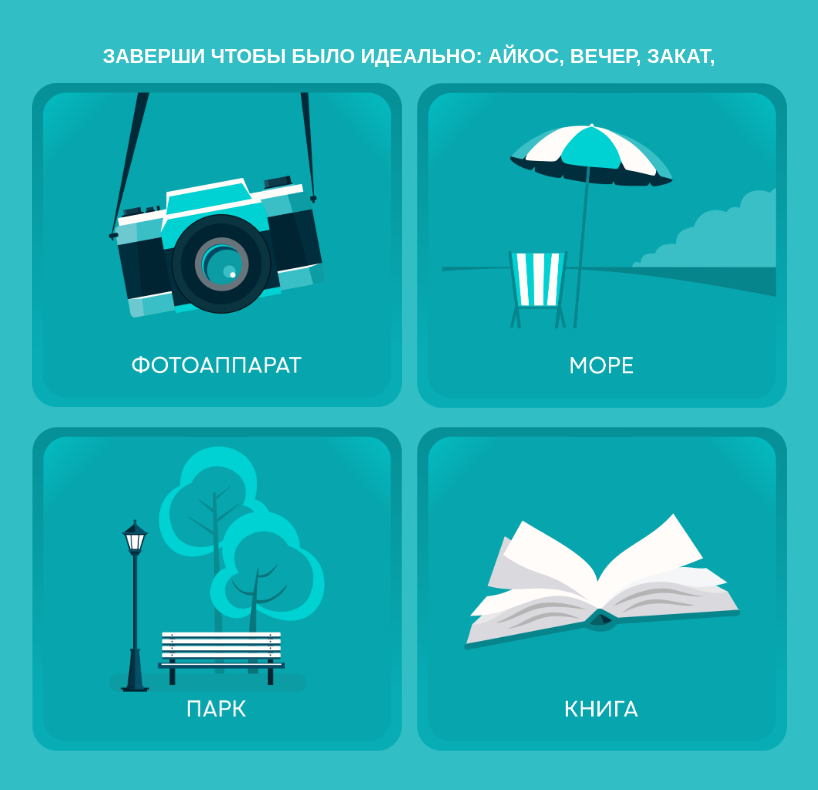
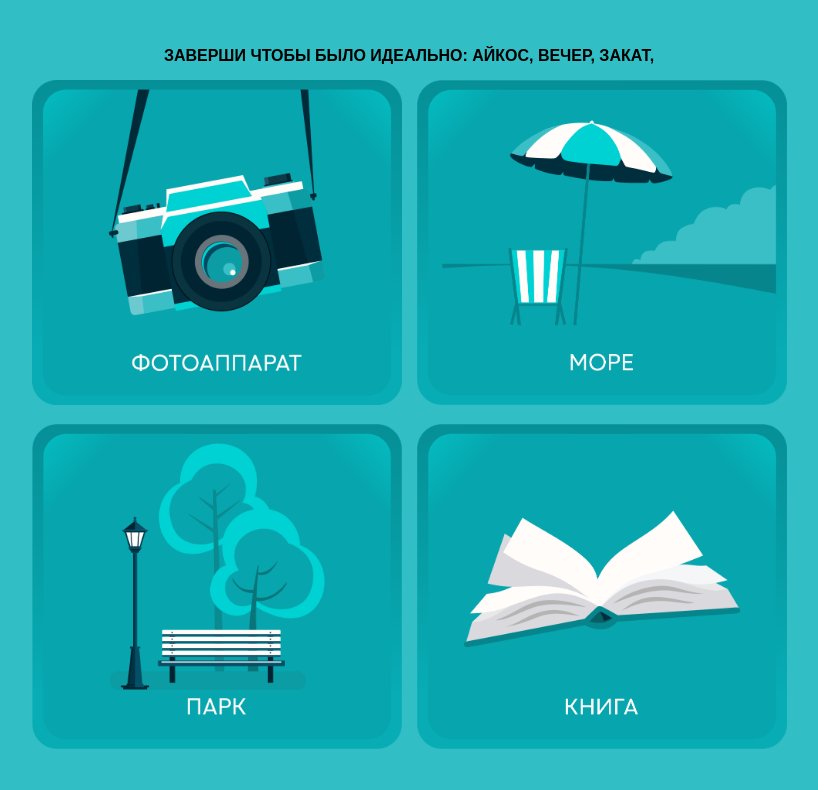
Before and after one commit to mt10012/joc-event-corporate, a plain HTML site: page index.html in a window 1280 px wide. Shown: the whole page, without its empty margins (231-1049 px from the left). Drawn offline with Linux system fonts and the light colour scheme.

Commit message:
Update style.css

```diff
--- a/style.css
+++ b/style.css
@@ -17,11 +17,12 @@ body {
 }
 
 .title {
-    font-size: 20px;
+    font-size: 16px;
     font-weight: 800;
-    color: white;
+    color: black;
     margin: 0;
 }
+
 
 .grid {
     display: grid;
```
